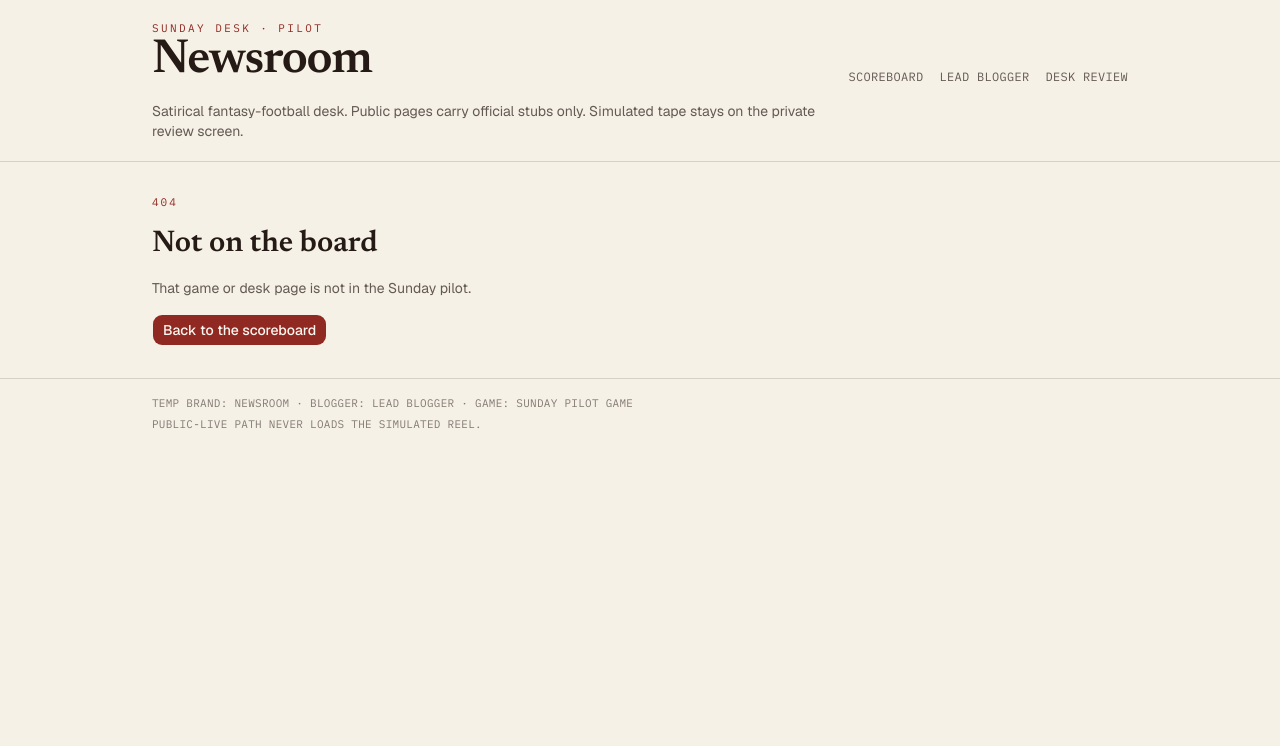
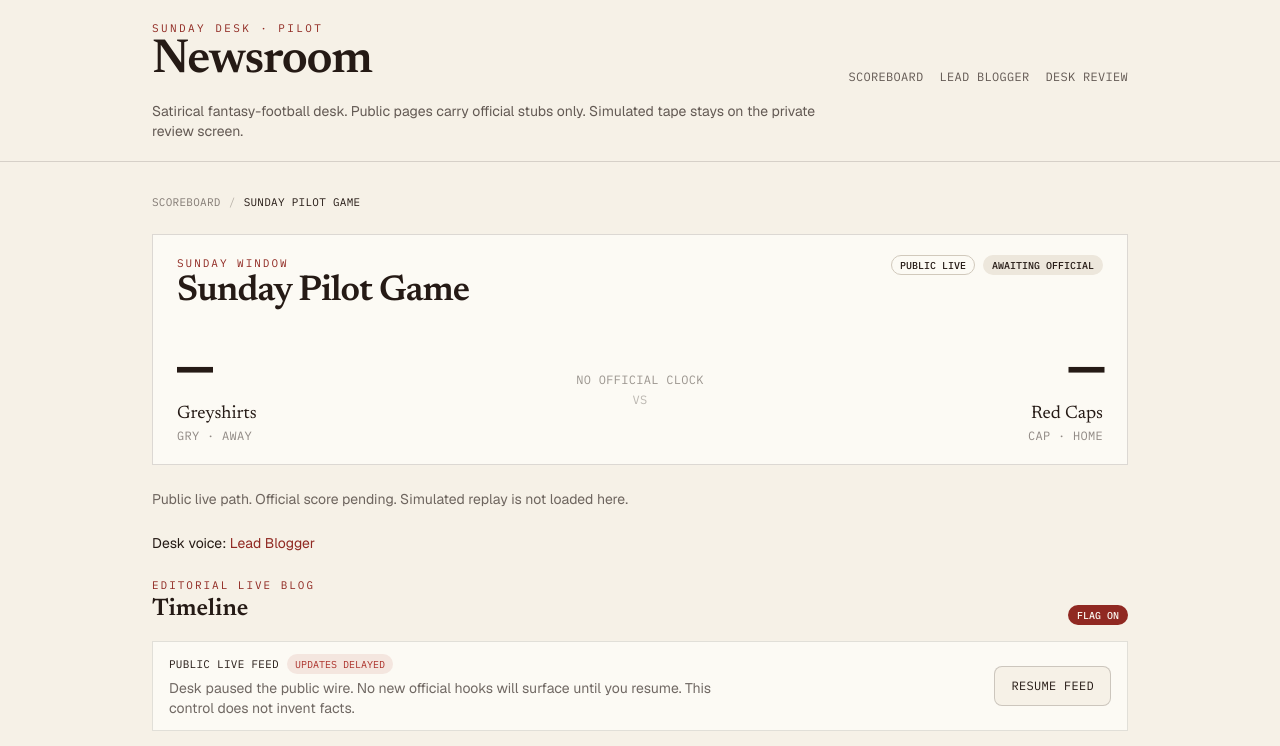
Before and after one commit to dillon-pfs/newsroom-sunday-pilot, a Next.js app: page /games/sunday-pilot/delayed in a window 1280 px wide. Before the commit this address had no page. Shown: the top 746 px of the page. Built offline with nearby package versions, Linux system fonts and the light colour scheme.

Commit message:
Move public feed pause onto /games/[id]/delayed
Pause is now a separate public page so Updates delayed does not depend on query-string client navigation.

Co-authored-by: dillon <dillon@poorformsports.com>

```diff
--- /dev/null
+++ b/app/games/[id]/delayed/page.tsx
@@ -0,0 +1,23 @@
+import { GameView } from "@/components/game-view";
+import { getPublicGame, listPublicGames } from "@/lib/live/public";
+
+export function generateStaticParams() {
+  return listPublicGames()
+    .filter((game) => game.liveBlogEnabled)
+    .map((game) => ({ id: game.id }));
+}
+
+export async function generateMetadata({
+  params,
+}: PageProps<"/games/[id]/delayed">) {
+  const { id } = await params;
+  const game = getPublicGame(id);
+  return { title: game ? `${game.name} · Updates delayed` : "Game" };
+}
+
+export default async function DelayedGamePage({
+  params,
+}: PageProps<"/games/[id]/delayed">) {
+  const { id } = await params;
+  return <GameView id={id} paused />;
+}
--- a/app/games/[id]/page.tsx
+++ b/app/games/[id]/page.tsx
@@ -1,15 +1,5 @@
-import Link from "next/link";
-import { notFound } from "next/navigation";
-import { EntryList } from "@/components/entry-list";
-import { GameScore } from "@/components/game-score";
-import { PublicFeedControls } from "@/components/public-feed-controls";
-import { Badge } from "@/components/ui/badge";
-import {
-  getBlogger,
-  getPublicGame,
-  getPublicLiveBlog,
-  listPublicGames,
-} from "@/lib/live/public";
+import { GameView } from "@/components/game-view";
+import { getPublicGame, listPublicGames } from "@/lib/live/public";
 
 export function generateStaticParams() {
   return listPublicGames().map((game) => ({ id: game.id }));
@@ -25,80 +15,7 @@ export async function generateMetadata({
 
 export default async function GamePage({
   params,
-  searchParams,
 }: PageProps<"/games/[id]">) {
   const { id } = await params;
-  const query = await searchParams;
-  const wire = Array.isArray(query.wire) ? query.wire[0] : query.wire;
-  const paused = wire === "delayed";
-  const game = getPublicGame(id);
-  if (!game) {
-    notFound();
-  }
-
-  const entries = getPublicLiveBlog(game.id);
-  const blogger = game.assignedBloggerId
-    ? getBlogger(game.assignedBloggerId)
-    : undefined;
-
-  return (
-    <div className="space-y-6">
-      <p className="font-mono text-[11px] tracking-wide uppercase">
-        <Link href="/" className="text-ink/55 hover:text-masthead">
-          Scoreboard
-        </Link>
-        <span className="mx-2 text-ink/30">/</span>
-        <span>{game.name}</span>
-      </p>
-
-      <GameScore game={game} />
-
-      <p className="text-sm text-ink/65">{game.feedNote}</p>
-
-      {blogger ? (
-        <p className="text-sm">
-          Desk voice:{" "}
-          <Link
-            href={`/bloggers/${blogger.id}`}
-            className="text-masthead underline-offset-4 hover:underline"
-          >
-            {blogger.name}
-          </Link>
-        </p>
-      ) : null}
-
-      {game.liveBlogEnabled ? (
-        <section className="space-y-4">
-          <div className="flex flex-wrap items-end justify-between gap-2">
-            <div>
-              <p className="font-mono text-[11px] tracking-[0.18em] text-masthead uppercase">
-                Editorial live blog
-              </p>
-              <h2 className="font-heading text-2xl font-semibold">Timeline</h2>
-            </div>
-            <Badge className="font-mono text-[10px] uppercase">Flag on</Badge>
-          </div>
-          <PublicFeedControls paused={paused} gameId={game.id} />
-          <EntryList
-            entries={entries}
-            emptyTitle="No official hooks yet"
-            emptyBody="The blog is open, but the public-live path will not invent a play or a score. Commentary waits on facts."
-          />
-        </section>
-      ) : (
-        <section className="border border-dashed border-ink/20 px-4 py-10">
-          <Badge variant="outline" className="font-mono text-[10px] uppercase">
-            Flag off
-          </Badge>
-          <h2 className="mt-3 font-heading text-2xl font-semibold">
-            Live blog is not enabled
-          </h2>
-          <p className="mt-2 max-w-xl text-sm leading-6 text-ink/70">
-            Editorial left this game as scoreboard-only. The Sunday pilot
-            does not open a timeline unless the desk flag is on.
-          </p>
-        </section>
-      )}
-    </div>
-  );
+  return <GameView id={id} paused={false} />;
 }
--- a/app/games/actions.ts
+++ /dev/null
@@ -1,12 +0,0 @@
-"use server";
-
-import { redirect } from "next/navigation";
-
-export async function setPublicWire(formData: FormData) {
-  const id = String(formData.get("id") ?? "");
-  const next = String(formData.get("next") ?? "live");
-  if (!id) {
-    redirect("/");
-  }
-  redirect(next === "delayed" ? `/games/${id}?wire=delayed` : `/games/${id}`);
-}
--- /dev/null
+++ b/components/game-view.tsx
@@ -0,0 +1,80 @@
+import Link from "next/link";
+import { notFound } from "next/navigation";
+import { EntryList } from "@/components/entry-list";
+import { GameScore } from "@/components/game-score";
+import { PublicFeedControls } from "@/components/public-feed-controls";
+import { Badge } from "@/components/ui/badge";
+import { getBlogger, getPublicGame, getPublicLiveBlog } from "@/lib/live/public";
+
+export function GameView({ id, paused }: { id: string; paused: boolean }) {
+  const game = getPublicGame(id);
+  if (!game) {
+    notFound();
+  }
+
+  const entries = getPublicLiveBlog(game.id);
+  const blogger = game.assignedBloggerId
+    ? getBlogger(game.assignedBloggerId)
+    : undefined;
+
+  return (
+    <div className="space-y-6">
+      <p className="font-mono text-[11px] tracking-wide uppercase">
+        <Link href="/" className="text-ink/55 hover:text-masthead">
+          Scoreboard
+        </Link>
+        <span className="mx-2 text-ink/30">/</span>
+        <span>{game.name}</span>
+      </p>
+
+      <GameScore game={game} />
+
+      <p className="text-sm text-ink/65">{game.feedNote}</p>
+
+      {blogger ? (
+        <p className="text-sm">
+          Desk voice:{" "}
+          <Link
+            href={`/bloggers/${blogger.id}`}
+            className="text-masthead underline-offset-4 hover:underline"
+          >
+            {blogger.name}
+          </Link>
+        </p>
+      ) : null}
+
+      {game.liveBlogEnabled ? (
+        <section className="space-y-4">
+          <div className="flex flex-wrap items-end justify-between gap-2">
+            <div>
+              <p className="font-mono text-[11px] tracking-[0.18em] text-masthead uppercase">
+                Editorial live blog
+              </p>
+              <h2 className="font-heading text-2xl font-semibold">Timeline</h2>
+            </div>
+            <Badge className="font-mono text-[10px] uppercase">Flag on</Badge>
+          </div>
+          <PublicFeedControls paused={paused} gameId={game.id} />
+          <EntryList
+            entries={entries}
+            emptyTitle="No official hooks yet"
+            emptyBody="The blog is open, but the public-live path will not invent a play or a score. Commentary waits on facts."
+          />
+        </section>
+      ) : (
+        <section className="border border-dashed border-ink/20 px-4 py-10">
+          <Badge variant="outline" className="font-mono text-[10px] uppercase">
+            Flag off
+          </Badge>
+          <h2 className="mt-3 font-heading text-2xl font-semibold">
+            Live blog is not enabled
+          </h2>
+          <p className="mt-2 max-w-xl text-sm leading-6 text-ink/70">
+            Editorial left this game as scoreboard-only. The Sunday pilot
+            does not open a timeline unless the desk flag is on.
+          </p>
+        </section>
+      )}
+    </div>
+  );
+}
--- a/components/public-feed-controls.tsx
+++ b/components/public-feed-controls.tsx
@@ -1,5 +1,3 @@
-import { setPublicWire } from "@/app/games/actions";
-
 export function PublicFeedControls({
   paused,
   gameId,
@@ -7,13 +5,10 @@ export function PublicFeedControls({
   paused: boolean;
   gameId: string;
 }) {
+  const href = paused ? `/games/${gameId}` : `/games/${gameId}/delayed`;
+
   return (
-    <form
-      action={setPublicWire}
-      className="flex flex-col gap-3 border border-ink/12 bg-card px-4 py-3 sm:flex-row sm:items-center sm:justify-between"
-    >
-      <input type="hidden" name="id" value={gameId} />
-      <input type="hidden" name="next" value={paused ? "live" : "delayed"} />
+    <div className="flex flex-col gap-3 border border-ink/12 bg-card px-4 py-3 sm:flex-row sm:items-center sm:justify-between">
       <div>
         <div className="flex flex-wrap items-center gap-2">
           <p className="font-mono text-[11px] tracking-wide uppercase">
@@ -35,13 +30,13 @@ export function PublicFeedControls({
             : "Resilience stub: pause to mark the wire delayed. Corrections and duplicates only appear when official items arrive."}
         </p>
       </div>
-      <button
-        type="submit"
+      <a
+        href={href}
         data-testid="public-feed-pause"
         className="inline-flex h-10 shrink-0 items-center rounded-md border border-ink/20 bg-background px-4 font-mono text-xs tracking-wide uppercase hover:bg-muted"
       >
         {paused ? "Resume feed" : "Pause feed"}
-      </button>
-    </form>
+      </a>
+    </div>
   );
 }
```
